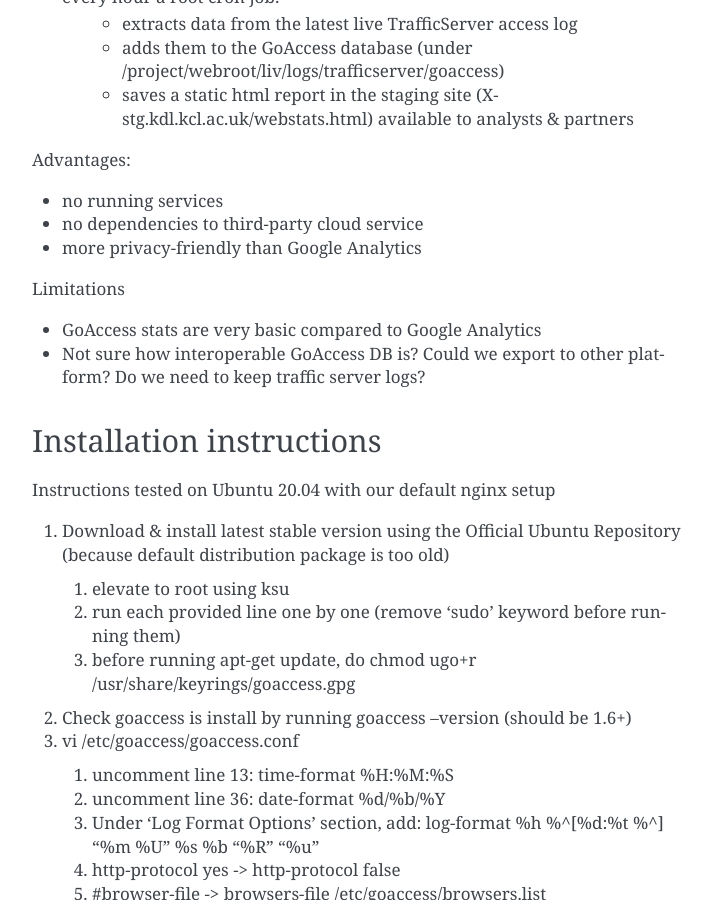
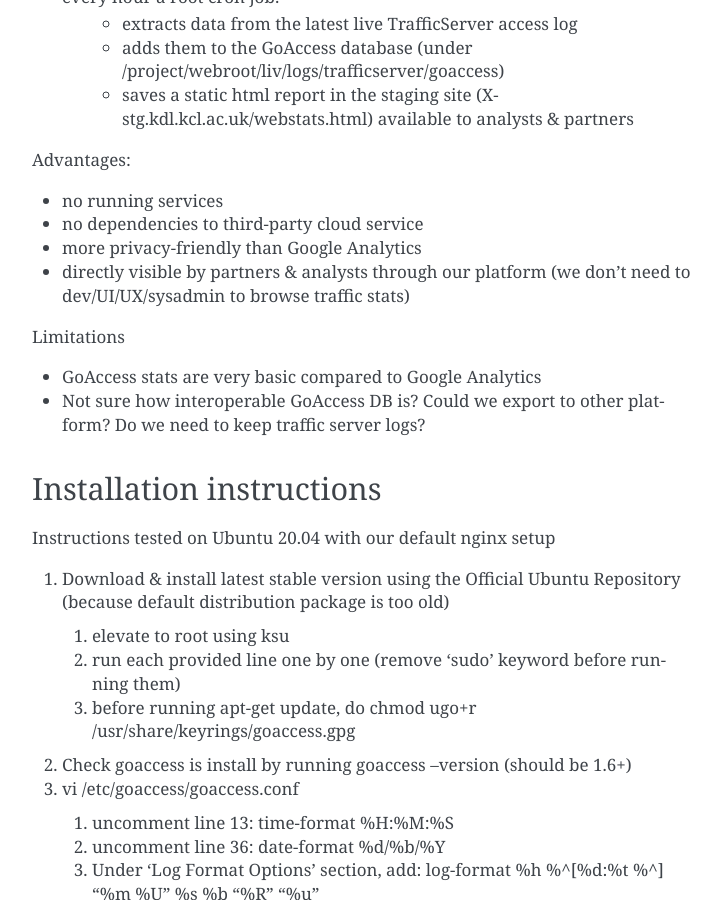
Before and after one commit to kingsdigitallab/reusable-components, a Sphinx documentation site: the page built from docs/reference/web-analytics.rst, in a window 1280 px wide and 900 px high, scrolled down 360 px. Shown: the whole window, without its empty margins (388-1109 px from the left). Built offline with Sphinx 7.4.7, drawn with Linux system fonts in a browser that asks for light colours.

Commit message:
Added another benefit of GoAccess setup.

```diff
--- a/docs/reference/web-analytics.rst
+++ b/docs/reference/web-analytics.rst
@@ -21,6 +21,7 @@ Advantages:
 * no running services
 * no dependencies to third-party cloud service
 * more privacy-friendly than Google Analytics
+* directly visible by partners & analysts through our platform (we don't need to dev/UI/UX/sysadmin to browse traffic stats)
 
 Limitations
 
```
